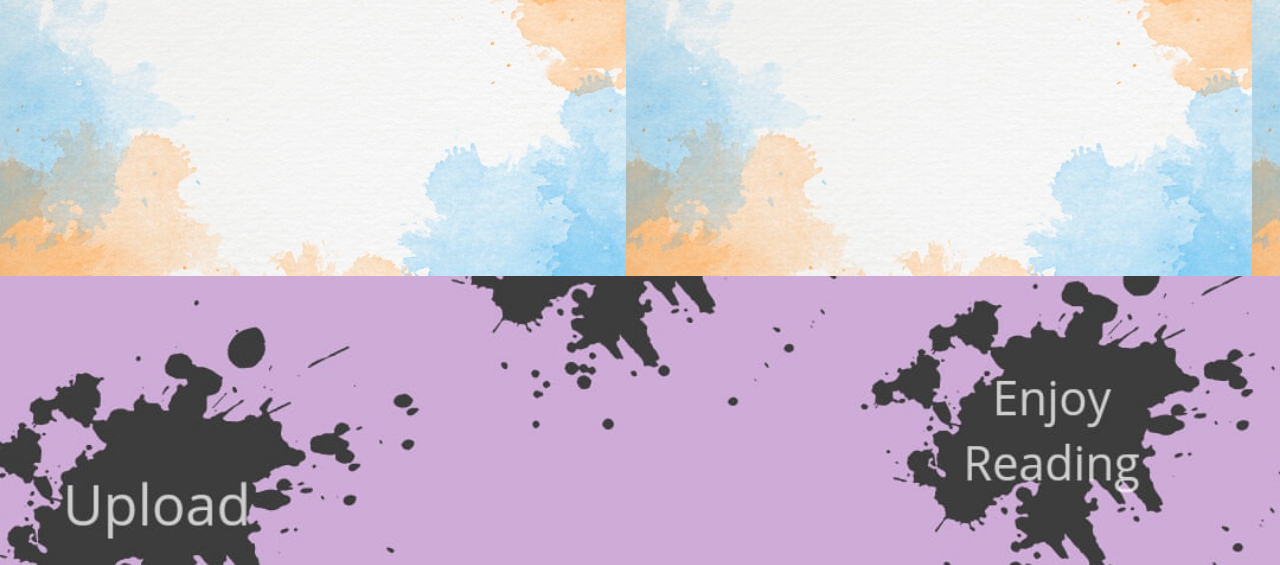
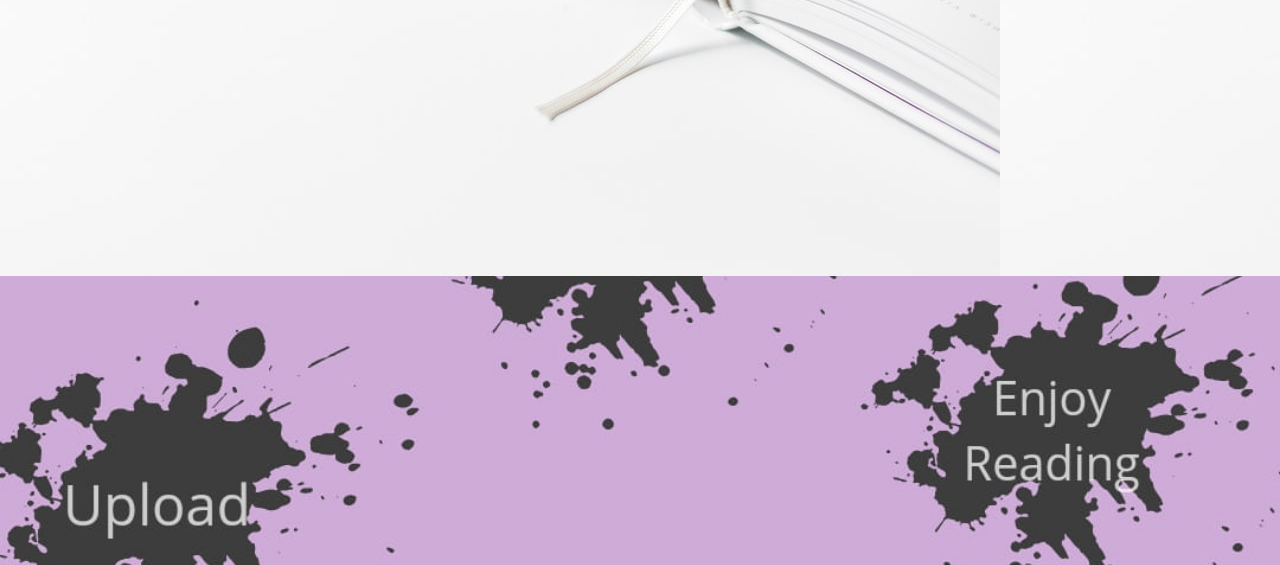
Before and after one commit to rohanr7276/letitout.github.io, a plain HTML site: page index.html in a window 1280 px wide. Shown: the part 349-914 px from the top of the page. Drawn offline with nearby package versions, Linux system fonts and the light colour scheme.

Commit message:
Update index.html

```diff
--- a/index.html
+++ b/index.html
@@ -13,7 +13,7 @@ letitout1.me
 </Title>
 </Head>
 <h1>Every story is worth telling</h1>
-<Body background="background2.jpg">
+<Body background="background3.jpeg">
 
 </Body>
 </Html>
```
